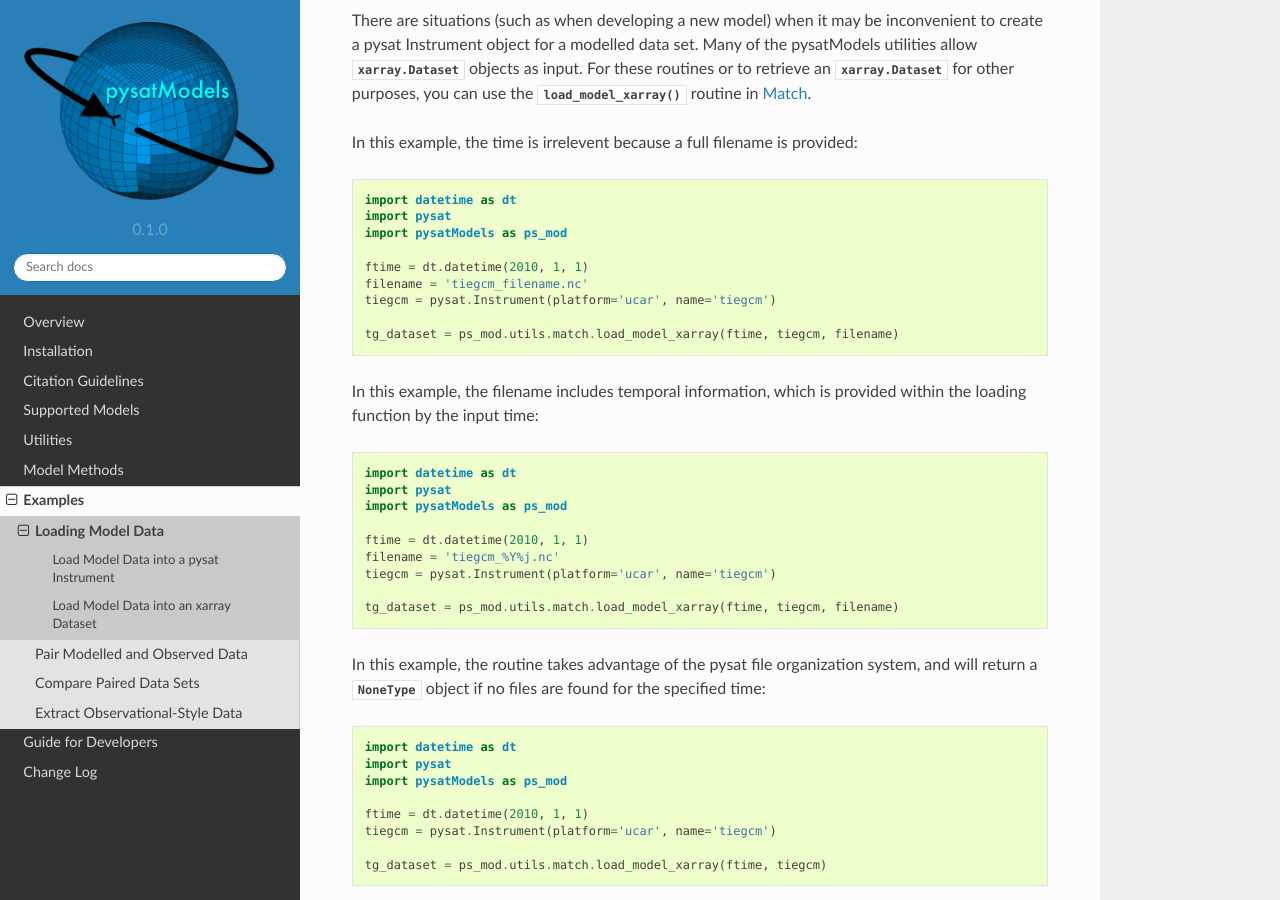
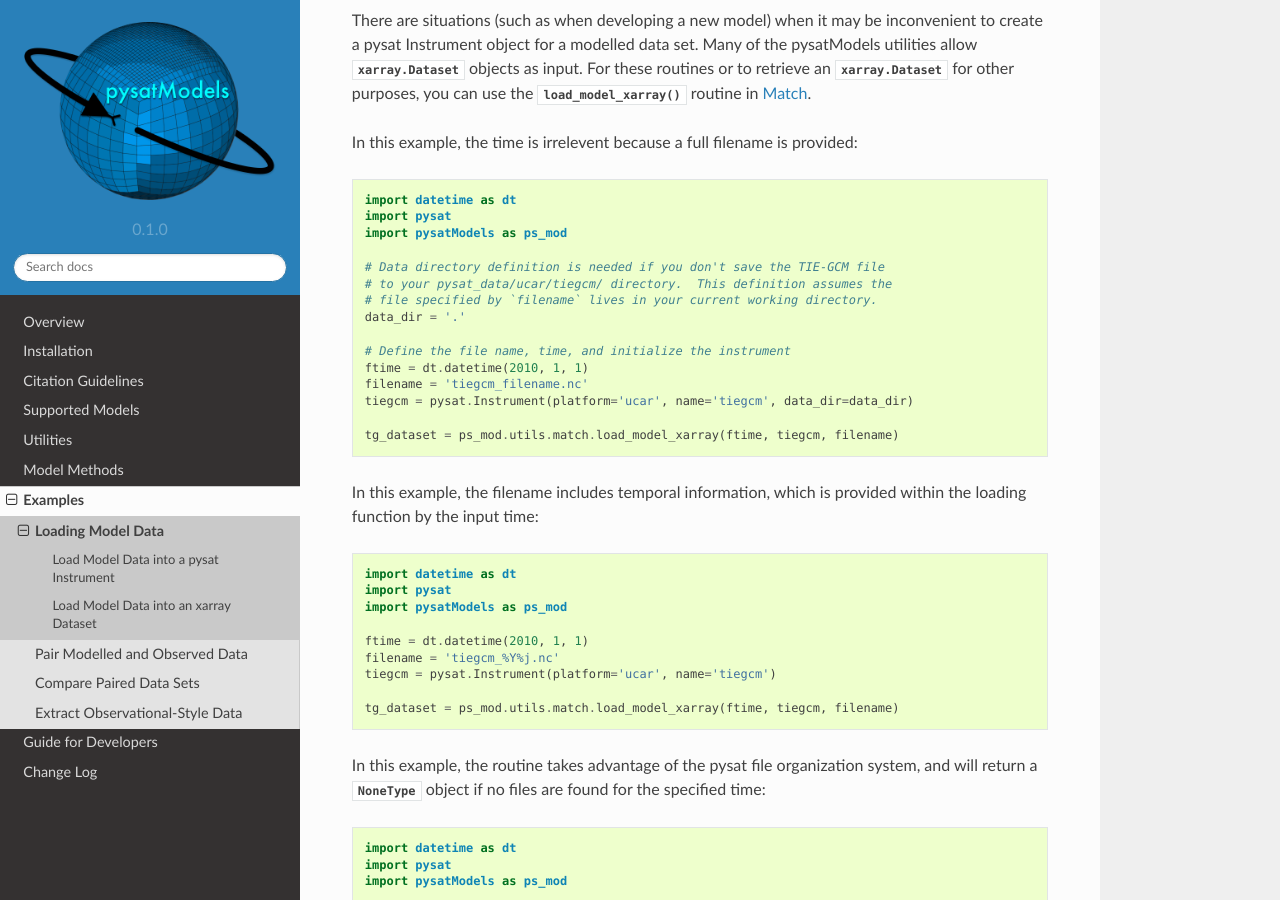
Before and after one commit to pysat/pysatModels, a Sphinx documentation site: the page built from docs/examples/ex_init.rst, in a window 1280 px wide and 900 px high, scrolled down 510 px. Built offline with Sphinx 7.4.7 and the Read the Docs theme 2.0.0, drawn with Linux system fonts in a browser that asks for light colours.

Commit message:
DOC: improved TIE-GCM loading
Improved the TIE-GCM loading example.

```diff
--- a/docs/examples/ex_init.rst
+++ b/docs/examples/ex_init.rst
@@ -46,9 +46,15 @@ In this example, the time is irrelevent because a full filename is provided:
    import pysat
    import pysatModels as ps_mod
 
+   # Data directory definition is needed if you don't save the TIE-GCM file
+   # to your pysat_data/ucar/tiegcm/ directory.  This definition assumes the
+   # file specified by `filename` lives in your current working directory.
+   data_dir = '.'
+
+   # Define the file name, time, and initialize the instrument
    ftime = dt.datetime(2010, 1, 1)
    filename = 'tiegcm_filename.nc'
-   tiegcm = pysat.Instrument(platform='ucar', name='tiegcm')
+   tiegcm = pysat.Instrument(platform='ucar', name='tiegcm', data_dir=data_dir)
 
    tg_dataset = ps_mod.utils.match.load_model_xarray(ftime, tiegcm, filename)
 
```
